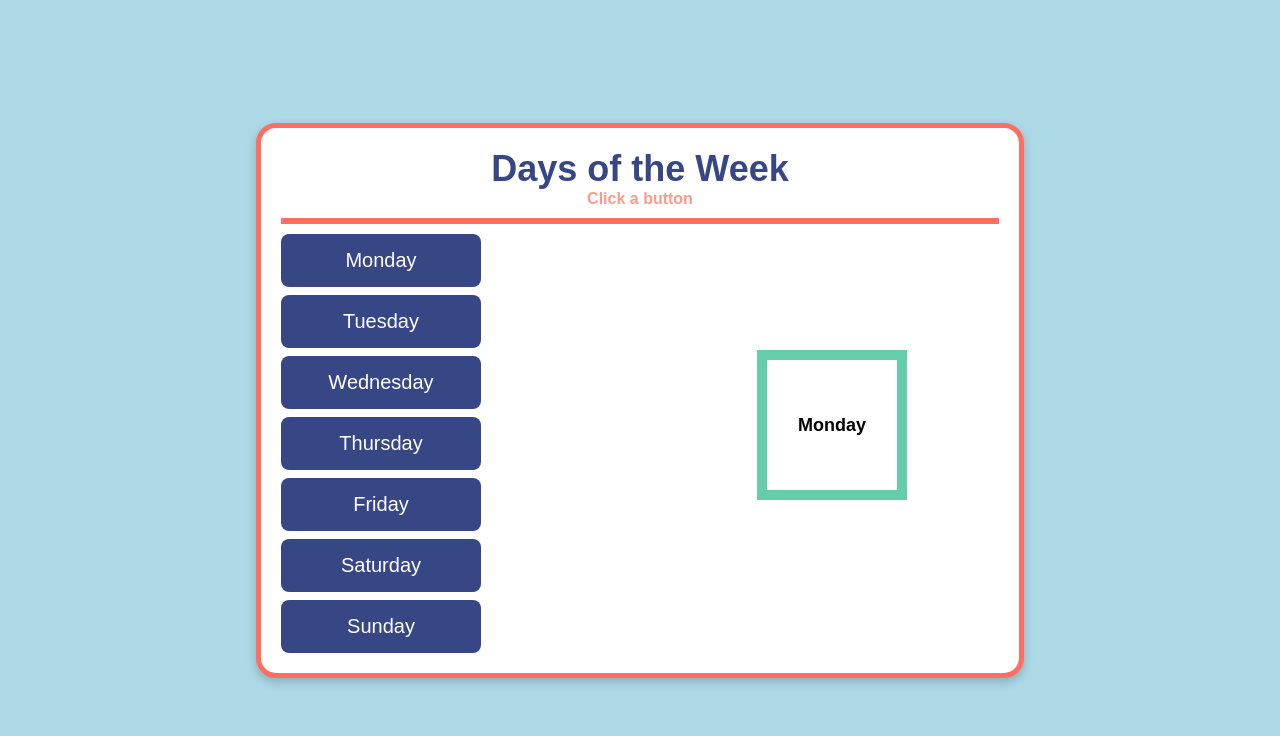
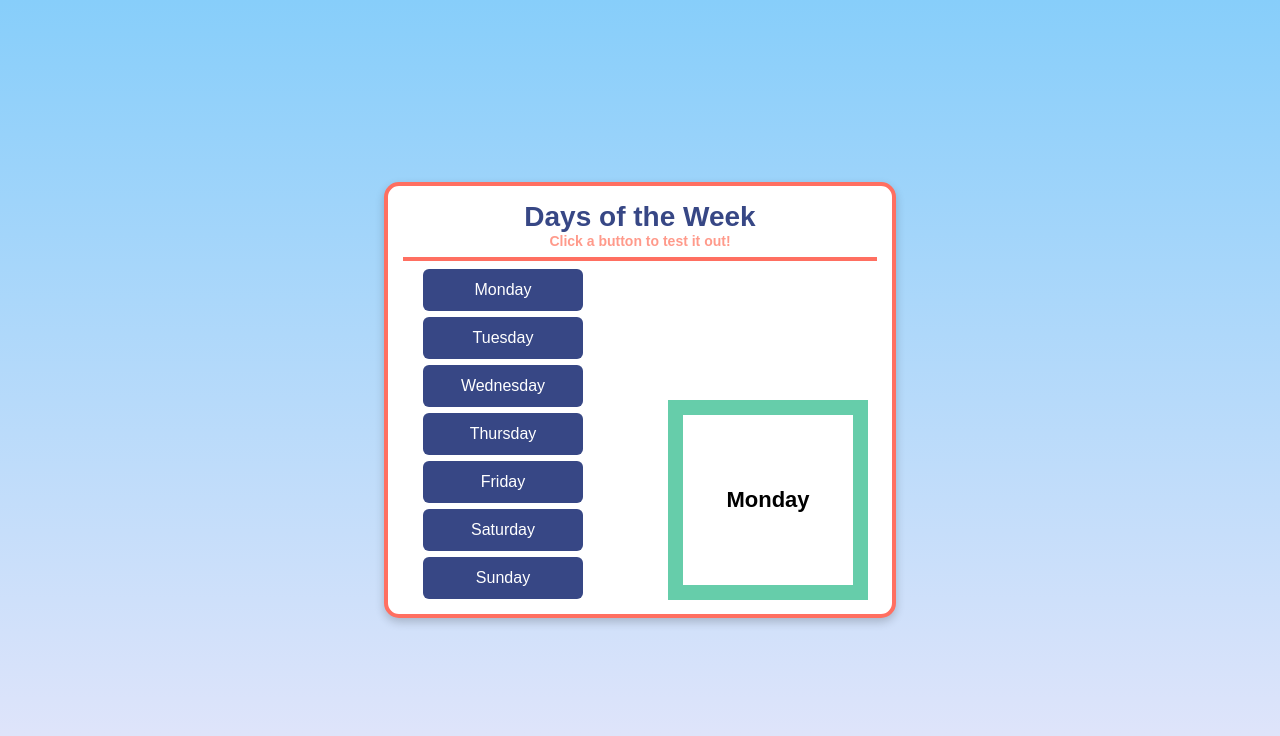
Before and after one commit to PaulBenedictCollo/PaulBenedictCollo.github.io, a plain HTML site: page TSA_2/index.html in a window 1280 px wide. Both pictures are taken after a click on the button "Monday". Drawn offline with Linux system fonts and the light colour scheme.

Commit message:
adjusted sizes and bg color

```diff
--- a/TSA_2/index.html
+++ b/TSA_2/index.html
@@ -10,7 +10,7 @@
     <div class="container">
         <header class="title-section">
             <h1>Days of the Week</h1>
-            <h4>Click a button</h4>
+            <h4>Click a button to test it out!</h4>
             <hr>
         </header>
 
--- a/TSA_2/script.js
+++ b/TSA_2/script.js
@@ -16,28 +16,28 @@ function createSlidingBox(selectedDay) {
     const parentContainer = document.querySelector(".container");
 
     document.querySelectorAll(".floating-box").forEach(box => {
-        box.style.top = "-250px";
+        box.style.top = "-350px";
         setTimeout(() => box.remove(), 1500);
     });
 
     const boxElement = document.createElement("div");
     boxElement.classList.add("floating-box");
     boxElement.style.position = "absolute";
-    boxElement.style.left = "65%"; // Keeps the box visible
+    boxElement.style.left = "60%";
     boxElement.style.transform = "translateX(-50%)";
-    boxElement.style.top = "-200px";
-    boxElement.style.width = "150px"; // Increased size
-    boxElement.style.height = "150px"; // Increased size
+    boxElement.style.top = "-300px";
+    boxElement.style.width = "200px";
+    boxElement.style.height = "200px";
     boxElement.style.backgroundColor = "transparent";
-    boxElement.style.border = `10px solid ${colors[selectedDay].border}`;
+    boxElement.style.border = `15px solid ${colors[selectedDay].border}`;
     boxElement.dataset.targetColor = colors[selectedDay].background;
 
-    // Add text inside the box
+
     boxElement.textContent = selectedDay;
     boxElement.style.display = "flex";
     boxElement.style.alignItems = "center";
     boxElement.style.justifyContent = "center";
-    boxElement.style.fontSize = "18px";
+    boxElement.style.fontSize = "22px";
     boxElement.style.fontWeight = "bold";
     boxElement.style.color = "black";
 
@@ -45,7 +45,7 @@ function createSlidingBox(selectedDay) {
 
     setTimeout(() => {
         boxElement.style.transition = "top 1.6s ease-in-out, opacity 1s ease";
-        boxElement.style.top = "350px";
+        boxElement.style.top = "400px";
         boxElement.style.opacity = "0";
     }, 100);
 
--- a/TSA_2/style.css
+++ b/TSA_2/style.css
@@ -6,58 +6,61 @@
 }
 
 body {
-    background-color: #ADD8E6;
+    background: linear-gradient(to bottom, #87CEFA, #E6E6FA); /* Blue to Lavender */
     display: flex;
     flex-direction: column;
     align-items: center;
     justify-content: center;
     min-height: 100vh;
+
 }
 
+
 .container {
-    width: 60%;
-    padding: 20px;
+    width: 40%;
+    padding: 15px;
     background-color: #ffffff;
-    border: 5px solid #FF6F61;
-    border-radius: 20px;
+    border: 4px solid #FF6F61;
+    border-radius: 15px;
     text-align: center;
     box-shadow: 0px 4px 10px rgba(0, 0, 0, 0.2);
 }
 
 .title-section h1 {
     color: #374785;
-    font-size: 36px;
+    font-size: 28px;
     font-weight: bold;
 }
 
 .title-section h4 {
     color: #ff9a8b;
-    font-size: 16px;
+    font-size: 14px;
 }
 
 hr {
-    border: 3px solid #FF6F61;
+    border: 2px solid #FF6F61;
     width: 100%;
-    margin: 10px 0;
+    margin: 8px 0;
 }
 
 .button-container {
     display: flex;
     flex-direction: column;
-    gap: 8px;
+    gap: 6px;
     align-items: flex-start;
+    padding-left: 20px;
 }
 
 .day-button {
     background: #374785;
     color: #ffffff;
     border: none;
-    padding: 15px;
-    font-size: 20px;
-    border-radius: 8px;
+    padding: 12px;
+    font-size: 16px;
+    border-radius: 6px;
     cursor: pointer;
     transition: all 0.3s ease-in-out;
-    width: 200px;
+    width: 160px;
     text-align: center;
     display: flex;
     justify-content: center;
```
